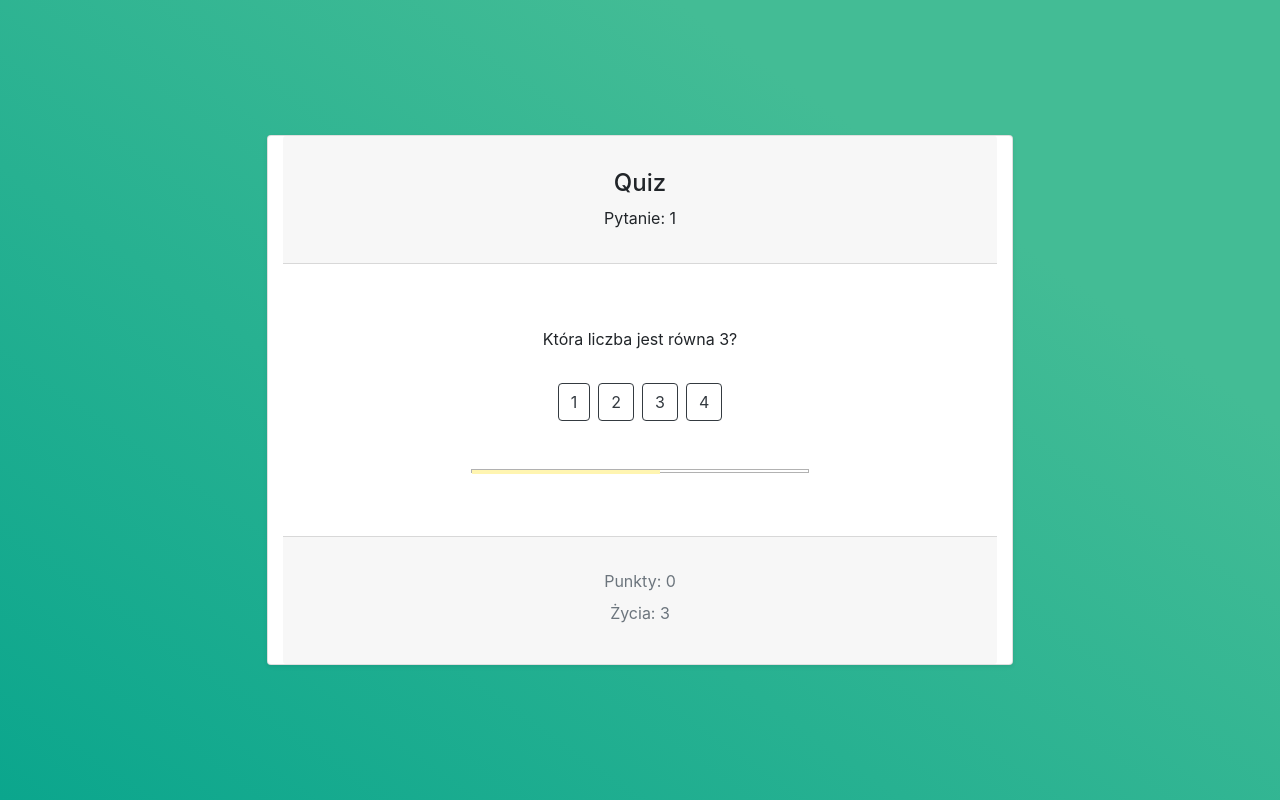
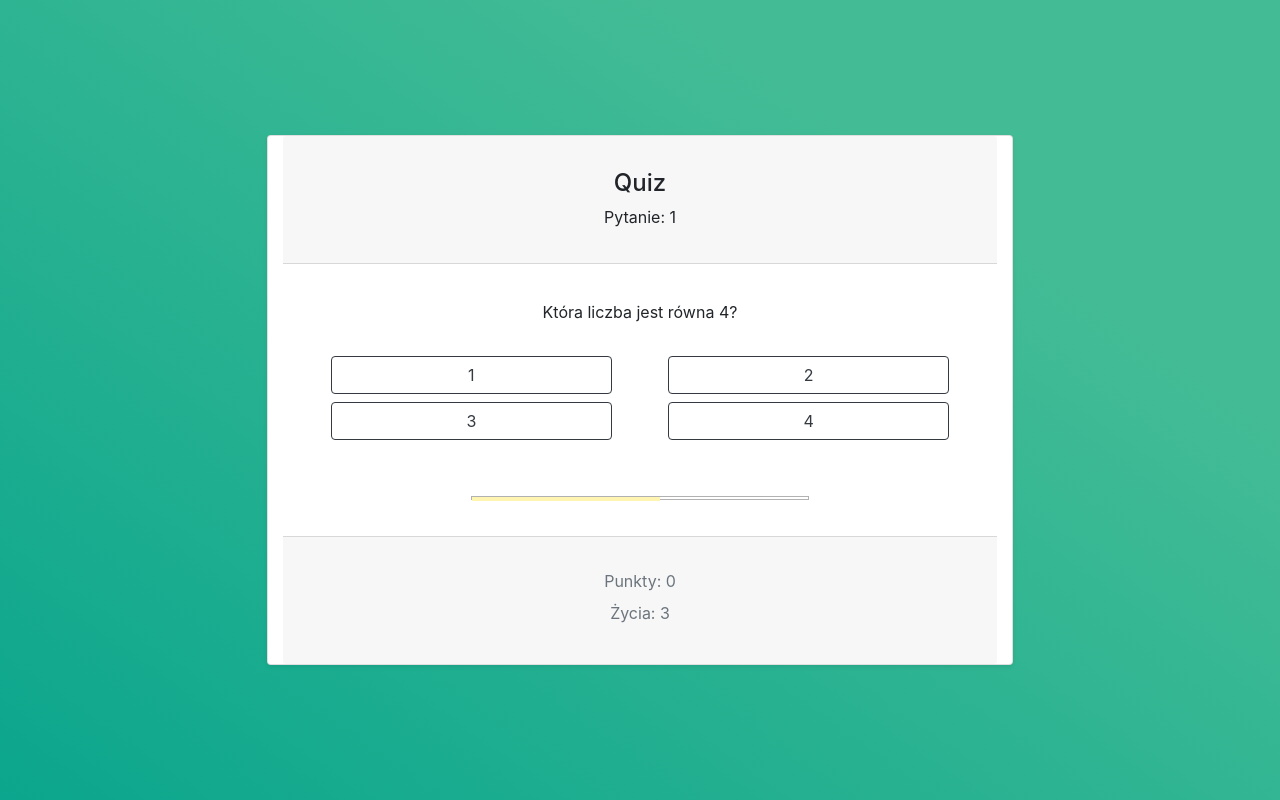
Before and after one commit to Shizz74/quiz-game2, a plain HTML site: page index.html in a window 1280 px wide. Both pictures are taken after a click on the button "Start". Drawn offline with nearby package versions, Linux system fonts and the light colour scheme.

Commit message:
hotfix 1.1b

```diff
--- a/css/main.css
+++ b/css/main.css
@@ -19,6 +19,12 @@ html {
 .question {
   margin-bottom: 2rem;
 }
+#answers{
+  width: 100%;
+  height: auto;
+  display: flex;
+  justify-content: center;
+}
 .anvis{
   display: none;
 }
@@ -27,14 +33,16 @@ html {
   display: block;
 }
 .card-body {
-  height: 17rem;
+  height: auto;
 }
 .card-header,
 .card-footer{
-  height: 8rem;
+  min-height: 8rem;
+  width: 100%;
+  height: auto;
 }
 .card{
-  margin:0 1rem;
+  max-height: 100vh;
 }
 /* Time progressbar */
 .time{
--- a/game.js
+++ b/game.js
@@ -1,3 +1,4 @@
+document.addEventListener("DOMContentLoaded", function() {
 // Question list -------------------------------------
 let que = [];
 que[0] = ["Która liczba jest większa od 3?", "1", "2", "3", "4", "4"];
@@ -11,6 +12,9 @@ que[7] = ["Która liczba jest równa 4?", "1", "2", "3", "4", "4"];
 que[8] = ["Która liczba jest równa 10?", "10", "2", "3", "4", "10"];
 que[9] = ["Która liczba jest równa 9", "1", "2", "9", "4", "9"];
 que[10] = ["Która liczba jest równa 5", "1", "2", "3", "5", "5"];
+que[11] = ["Który szczyt jest wyższy?", "Czomolungma", "K2", "Kangczengdzonga", "Lhotse", "Czomolungma"];
+que[12] = ["Jak nazywał się 3 prezydent Stanów Zjednoczonych?", "Abraham Lincoln", "Benjamin Franklin", "Thomas Jefferson", "George Washington", "Thomas Jefferson"];
+
 
 // Variables----------------------------------------
 let counter = 0;
@@ -24,13 +28,13 @@ let questionBTN = document.querySelector("#nextQuestion");
 const newGame = document.querySelector("#newGame");
 let ans = document.querySelectorAll('.ans');
 let timeOut = document.querySelector('.timeOut');
-let interwal;
+let timeRepeat;
 let timeBar = document.querySelector(".time2");
 
 //Time ----------------------------
 function countDown(){
     let time = 5;
-  interwal = setInterval(function() {
+    timeRepeat = setInterval(function() {
    if (time >= 1){
     time -= 1;
    }
@@ -39,7 +43,7 @@ function countDown(){
     timeOut.classList.remove('anvis');
     counter+=1;
     life-=1;
-    clearInterval(interwal);
+    clearInterval(timeRepeat);
    }
  }, 1000);
 };
@@ -59,16 +63,19 @@ function roundStart() {
       document.getElementById("counter").innerHTML = "Pytanie: " + counter;
       document.getElementById("question").innerHTML = que[questionNumber-1][0];
       document.getElementById("answers").innerHTML =
-        '<button type="button" class="btn btn-outline-dark mr-2 ans" value="' + que[questionNumber-1][1] + '">' +
+      '<div class="container">'  +
+      '<div class="row justify-content-around">' +
+        '<button type="button" class="btn btn-outline-dark mb-2 ans col-lg-5" value="' + que[questionNumber-1][1] + '">' +
         que[questionNumber-1][1] +
         "</button>" +
-        '<button type="button" class="btn btn-outline-dark mr-2 ans" value="' + que[questionNumber-1][2] + '">' +
+        '<button type="button" class="btn btn-outline-dark mb-2 ans col-lg-5" value="' + que[questionNumber-1][2] + '">' +
         que[questionNumber-1][2] +
-        "</button>" +
-        '<button type="button" class="btn btn-outline-dark mr-2 ans" value="' + que[questionNumber-1][3] + '">' +
+        "</button></div>" +
+        '<div class="row justify-content-around">' +
+        '<button type="button" class="btn btn-outline-dark mb-2 ans col-lg-5" value="' + que[questionNumber-1][3] + '">' +
         que[questionNumber-1][3] +
         "</button>" +
-        '<button type="button" class="btn btn-outline-dark ans" value="' + que[questionNumber-1][4] + '">' +
+        '<button type="button" class="btn btn-outline-dark mb-2 ans col-lg-5" value="' + que[questionNumber-1][4] + '">' +
         que[questionNumber-1][4] +
         "</button>";
         document.querySelector(".time").innerHTML = '<div class="timeColor"></div>';
@@ -103,7 +110,7 @@ if (life > 0) {
 // Checking answer --------------------------------------
 for(let i=0;i<ans.length;i++){
   ans[i].addEventListener('click',function(){
-    clearInterval(interwal);
+    clearInterval(timeRepeat);
     timeBar.classList.add("anvis");
     for(i=0;i<ans.length;i++){
      ans[i].disabled = true;
@@ -142,3 +149,4 @@ else {
   timeBar.classList.add("anvis");
 }
 });
+});
--- a/index.html
+++ b/index.html
@@ -15,7 +15,7 @@
 </head>
 
 <body class="flex-center">
-	<div class="card shadow-sm  col-sm-7">
+	<div class="card shadow-sm col-sm-7">
 		<div class="card-header flex-center">
 				<h4>Quiz</h4>
 			<div id="counter"></div>
@@ -25,12 +25,12 @@
 						tylko jedna
 						jest poprawna. Kliknij Start by rozpocząć.</p>
 
-			<p class="card-text flex-center">
+			<p class="card-text">
 				<div>
 					<p id="question"></p>
 				</div>
 			</p>
-			<div id="answers">
+			<div id="answers" class="align-self-center">
 
 			</div>
 			<div class="time2 mt-5 mb-3 anvis">
```
